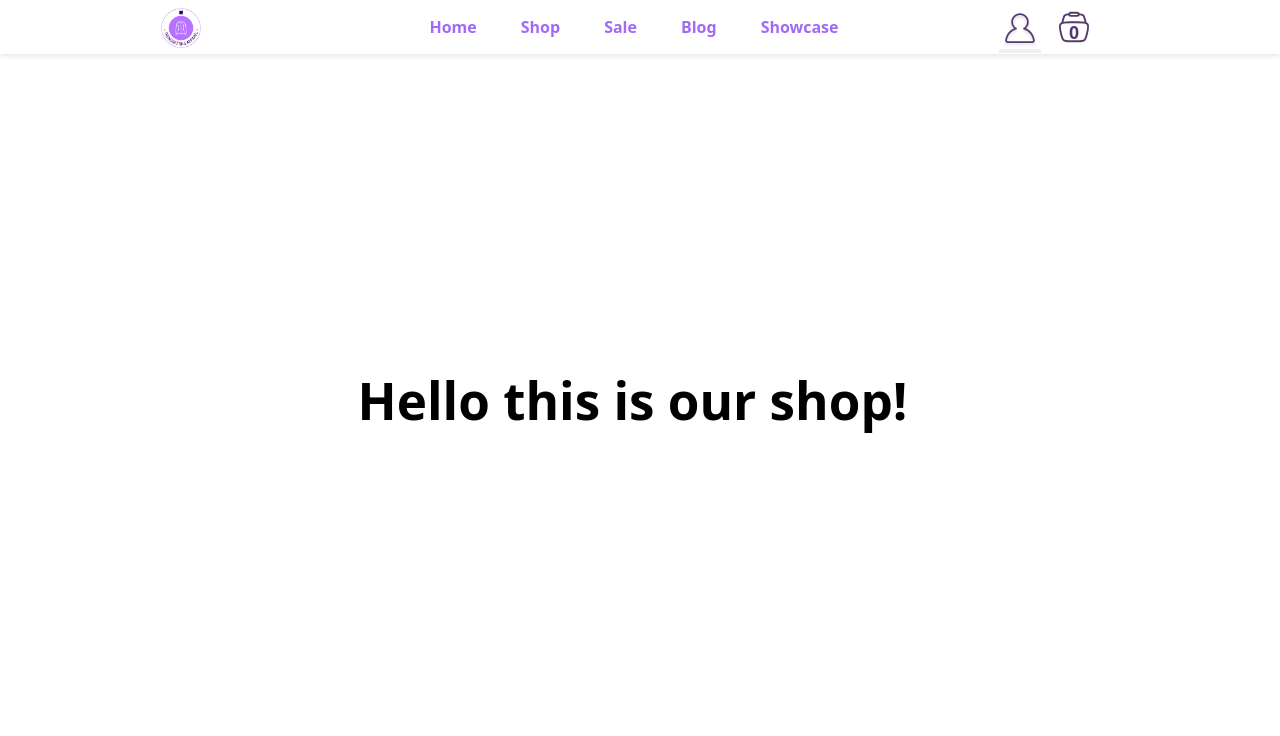
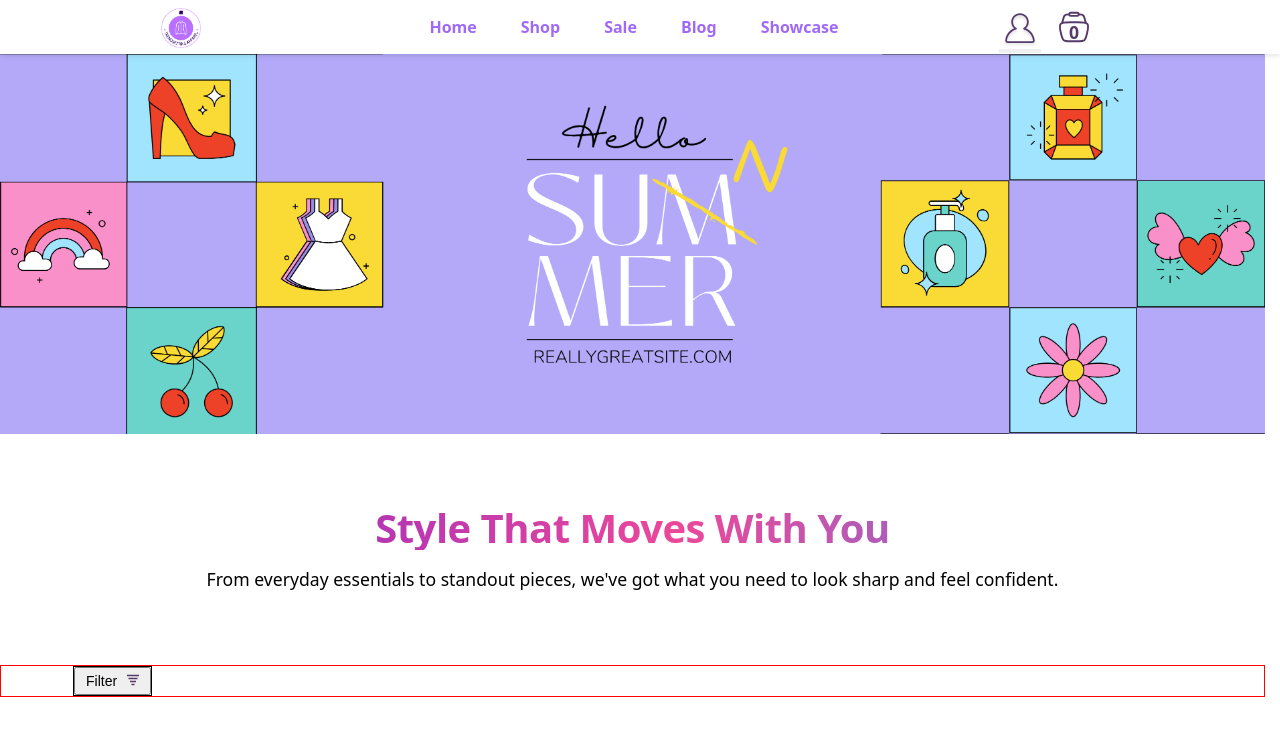
Before and after one commit to x3rD1/shopping-cart, a React (Vite) app: page /shop in a window 1280 px wide. Shown: the top 736 px of the page. Built offline with nearby package versions, Linux system fonts and the light colour scheme; no server answers.

Commit message:
Added image, hero section and implemented filter feature (unfinished)

```diff
--- a/src/components/App/App.css
+++ b/src/components/App/App.css
@@ -7,7 +7,4 @@
 
 main {
   flex: 1;
-  display: flex;
-  justify-content: center;
-  align-items: center;
 }
--- a/src/components/App/App.jsx
+++ b/src/components/App/App.jsx
@@ -1,13 +1,30 @@
 import { Outlet } from "react-router";
 import Nav from "../Nav/Nav";
 import "./App.css";
+import { useEffect, useState } from "react";
 
 function App() {
+  const [products, setProducts] = useState([]);
+
+  useEffect(() => {
+    const fetchData = async () => {
+      try {
+        const response = await fetch("https://fakestoreapi.com/products");
+        const data = await response.json();
+        setProducts(data);
+      } catch (error) {
+        alert(error);
+      }
+    };
+
+    fetchData();
+  }, []);
+
   return (
     <>
       <Nav />
       <main>
-        <Outlet />
+        <Outlet context={products} />
       </main>
     </>
   );
--- a/src/components/Shop/Shop.jsx
+++ b/src/components/Shop/Shop.jsx
@@ -1,7 +1,86 @@
+// import { useOutletContext } from "react-router";
+import { useState } from "react";
+import styles from "./Shop.module.css";
 function Shop() {
+  const [isFilter, setIsFilter] = useState(false);
+  // const products = useOutletContext();
   return (
-    <div>
-      <h1>Hello this is our shop!</h1>
+    <div className={styles.shopContainer}>
+      <div className={styles.heroSection}>
+        <div className={styles.imageStyles}>
+          <img src="/SummerBanner.png" alt="Banner Image" />
+        </div>
+      </div>
+
+      <div className={styles.introSection}>
+        <div className={styles.introWrapper}>
+          <h1 className={styles.introHeading}>Style That Moves With You</h1>
+        </div>
+        <div className={styles.introTextWrapper}>
+          <p>
+            {" "}
+            From everyday essentials to standout pieces, we've got what you need
+            to look sharp and feel confident.
+          </p>
+        </div>
+      </div>
+
+      <div className={styles.productContainer}>
+        <div className={styles.productFilterWrapper}>
+          <div className={styles.filter}>
+            <button
+              className={styles.filterBtn}
+              onClick={() => setIsFilter((prev) => !prev)}
+            >
+              <span
+                className={`${
+                  isFilter ? styles.showFilters : styles.hideFilters
+                }`}
+              >
+                {isFilter ? "Hide filter " : "Filter"}
+              </span>
+              <svg
+                width="64px"
+                height="64px"
+                viewBox="0 0 16 16"
+                fill="none"
+                xmlns="http://www.w3.org/2000/svg"
+                stroke="#000000"
+                strokeWidth="0.00016"
+              >
+                <g id="SVGRepo_bgCarrier" strokeWidth="0"></g>
+                <g
+                  id="SVGRepo_tracerCarrier"
+                  strokeLinecap="round"
+                  strokeLinejoin="round"
+                ></g>
+                <g id="SVGRepo_iconCarrier">
+                  {" "}
+                  <path d="M0 3H16V1H0V3Z" fill="#553b6b"></path>{" "}
+                  <path d="M2 7H14V5H2V7Z" fill="#553b6b"></path>{" "}
+                  <path d="M4 11H12V9H4V11Z" fill="#553b6b"></path>{" "}
+                  <path d="M10 15H6V13H10V15Z" fill="#553b6b"></path>{" "}
+                </g>
+              </svg>
+            </button>
+          </div>
+        </div>
+
+        <div className={styles.productListContainer}>
+          <div
+            className={`${styles.filterOptionsOnMobile} ${
+              isFilter ? styles.show : ""
+            }`}
+          >
+            <button
+              className={styles.filterOptionsOnMobileClose}
+              onClick={() => setIsFilter((prev) => !prev)}
+            >
+              X
+            </button>
+          </div>
+        </div>
+      </div>
     </div>
   );
 }
--- /dev/null
+++ b/src/components/Shop/Shop.module.css
@@ -0,0 +1,146 @@
+.shopContainer {
+  width: 100%;
+  display: flex;
+  flex-direction: column;
+  justify-content: center;
+  align-items: center;
+  overflow: hidden;
+  margin-top: 3.4em;
+}
+
+.heroSection {
+  width: 100%;
+  max-width: 100%;
+}
+
+.imageStyles {
+  width: 100%;
+  height: auto;
+}
+.imageStyles img {
+  display: block;
+  width: 100%;
+  height: 187.5px;
+  object-fit: cover;
+  max-height: 380px;
+}
+
+/* ------------------------------------------------------*/
+
+.introSection {
+  width: 100%;
+  display: flex;
+  flex-direction: column;
+  padding: 2.5em;
+}
+
+.introWrapper {
+  margin-bottom: 1em;
+}
+.introHeading {
+  font-weight: 600;
+  font-size: 2em;
+  background: linear-gradient(
+    270deg,
+    #a855f7,
+    #9333ea,
+    #3b82f6,
+    #ec4899,
+    #7e22ce,
+    #a855f7
+  );
+  background-size: 600% 600%;
+  background-clip: text;
+  -webkit-background-clip: text;
+  -webkit-text-fill-color: transparent;
+  display: inline-block;
+  letter-spacing: -0.5px;
+  animation: gradient 8s ease infinite;
+}
+
+.introTextWrapper p {
+  font-size: 1.1rem;
+}
+
+@keyframes gradient {
+  0% {
+    background-position: 0% 50%;
+  }
+  50% {
+    background-position: 100% 50%;
+  }
+  100% {
+    background-position: 0% 50%;
+  }
+}
+
+/* ------------------------------------------- */
+
+.productContainer {
+  width: 100%;
+  display: flex;
+  padding: 0 0.5em;
+  border: 1px solid red;
+}
+
+.productFilterWrapper {
+  border: 1px solid black;
+}
+
+.filterBtn {
+  padding: 4px 10px;
+  font-size: 0.875rem;
+}
+.filterBtn svg {
+  width: 12px;
+  height: 12px;
+  margin-left: 10px;
+}
+
+/* ------------------------------------------- */
+
+.productListContainer {
+  display: flex;
+}
+.filterOptionsOnMobile {
+  position: absolute;
+  top: 0;
+  left: 0;
+  width: 80vw;
+  height: 100vh;
+  background-color: #7e22ce;
+  z-index: 2000; /* make sure it sits above other elements */
+  transform: translateX(-100%);
+  transition: transform 0.3s ease-in-out;
+}
+
+.filterOptionsOnMobile.show {
+  transform: translateX(0);
+}
+/* -----------------For Larger Screens---------------- */
+@media (min-width: 740px) {
+  .imageStyles img {
+    height: auto;
+    min-width: 100%;
+  }
+
+  /* ----introSection----- */
+
+  .introSection {
+    padding: 4.5em;
+  }
+  .introHeading {
+    font-size: 2.5em;
+  }
+
+  /* ----productContainer---- */
+
+  .productContainer {
+    padding: 0 4.5em;
+  }
+
+  /* -----productListContainer------ */
+  .filterOptionsOnMobile {
+    display: none;
+  }
+}
```
Also changed, not shown: src/components/Nav/Nav.module.css (+0 -112 lines), public/SummerBanner.png (added).
